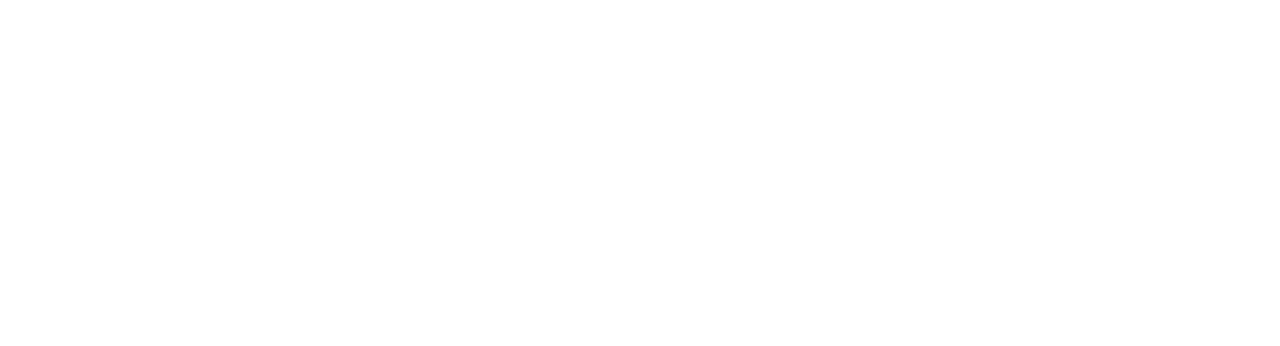
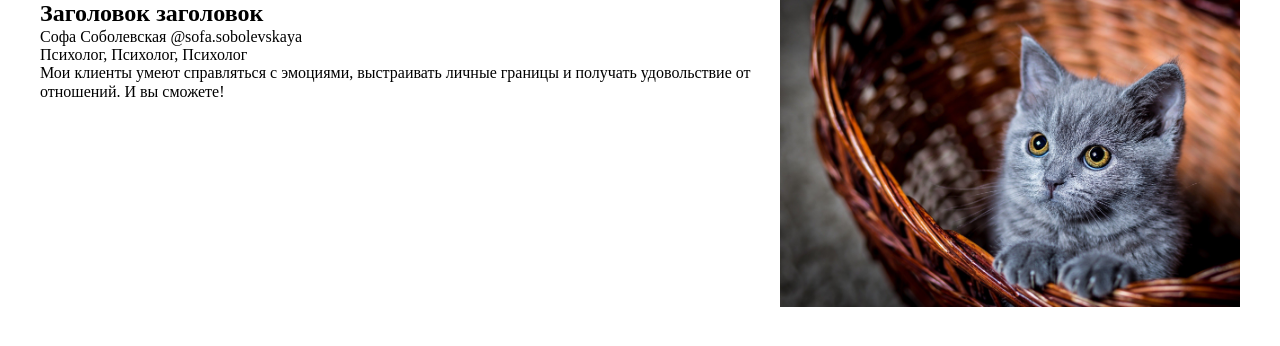
Before and after one commit to Endless1ve/psychologist_landing, a website built with webpack: page src/index.html in a window 1280 px wide. Built offline with nearby package versions, Linux system fonts and the light colour scheme.

Commit message:
initialized template

```diff
--- a/src/index.html
+++ b/src/index.html
@@ -14,6 +14,25 @@
   </head>
 
   <body>
-    <div id="root"></div>
+    <div class="root">
+      <section class="preview">
+        <div class="previewTexts">
+          <h1 class="previewTitle">Заголовок заголовок</h1>
+          <div class="previewSubtitles">
+            <p class="previewSubtitle">Софа Соболевская @sofa.sobolevskaya</p>
+            <p class="previewSubtitle">Психолог, Психолог, Психолог</p>
+          </div>
+          <p class="previewDescription">
+            Мои клиенты умеют справляться с эмоциями, выстраивать личные границы
+            и получать удовольствие от отношений. И вы сможете!
+          </p>
+        </div>
+        <img
+          src="<%= require('./images/preview-image.jpg') %>"
+          alt="Превью фотография"
+          class="previewImage"
+        />
+      </section>
+    </div>
   </body>
 </html>
--- a/src/index.scss
+++ b/src/index.scss
@@ -1,3 +1,4 @@
 @import "styles/normalize.scss";
 @import "fonts/fonts.scss";
 @import "styles/blocks/root/root.scss";
+@import "styles/blocks/preview/preview.scss";
--- /dev/null
+++ b/src/styles/blocks/preview/preview.scss
@@ -0,0 +1,5 @@
+@import 'previewImage/previewImage';
+
+.preview {
+  display: flex;
+}
--- /dev/null
+++ b/src/styles/blocks/preview/previewImage/previewImage.scss
@@ -0,0 +1,3 @@
+.previewImage {
+  max-width: 460px;
+}
```
Also changed, not shown: src/images/preview-image.jpg (added).
